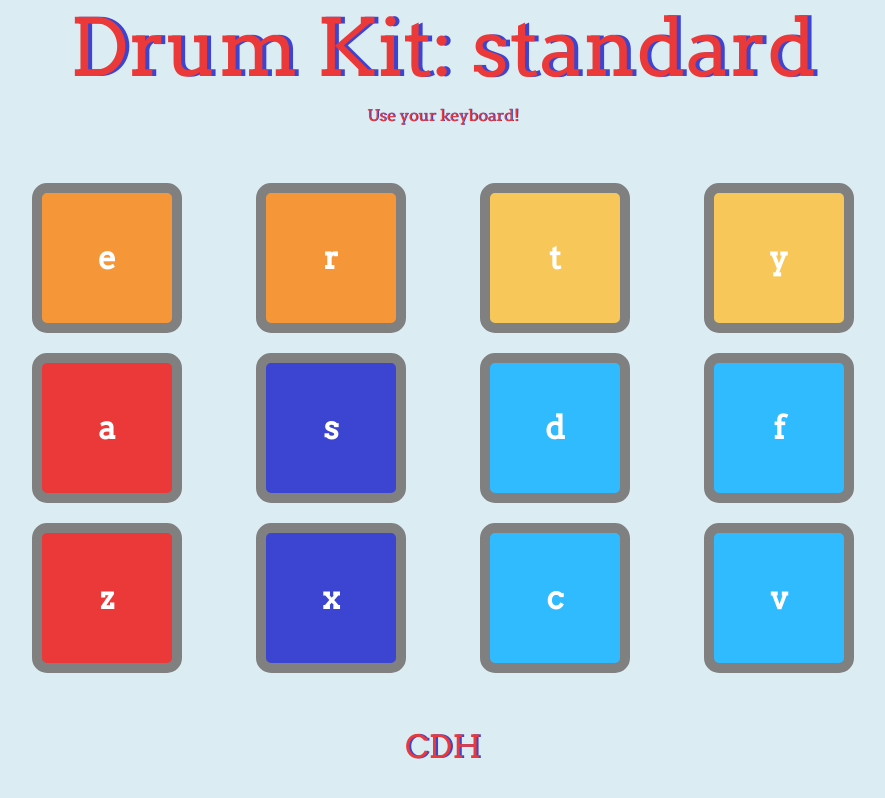
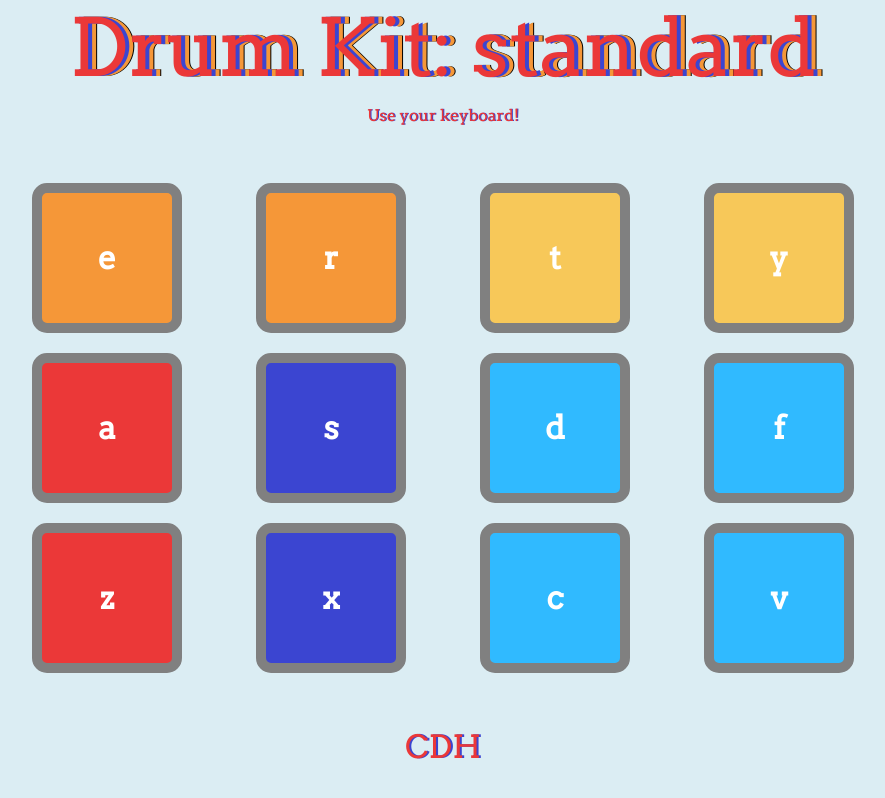
Before and after one commit to cdh616x/drumkit, a plain HTML site: page index.html in a window 1280 px wide. Shown: the whole page, without its empty margins (197-1082 px from the left). Drawn offline with nearby package versions, Linux system fonts and the light colour scheme.

Commit message:
more styling

```diff
--- a/css/styles.css
+++ b/css/styles.css
@@ -8,7 +8,7 @@ h1 {
   color: #EB3838;
   font-size: 5rem;
   font-family: "Arvo", cursive;
-  text-shadow: 4px 0 #3B45D1;
+  text-shadow: 4px 0 #3B45D1, 8px 0 #F59738, 9px 0 black;
 }
 
 h2 {
```
